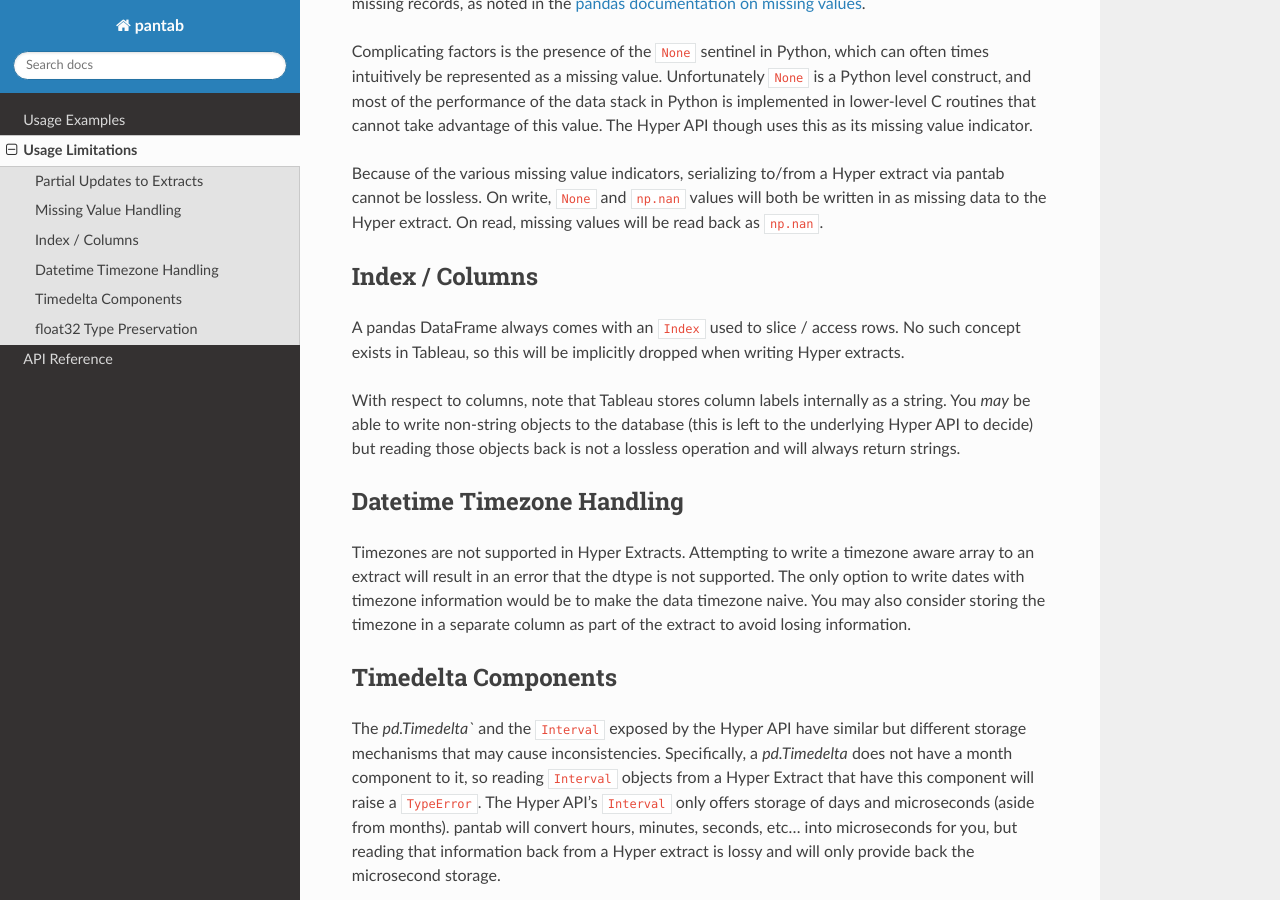
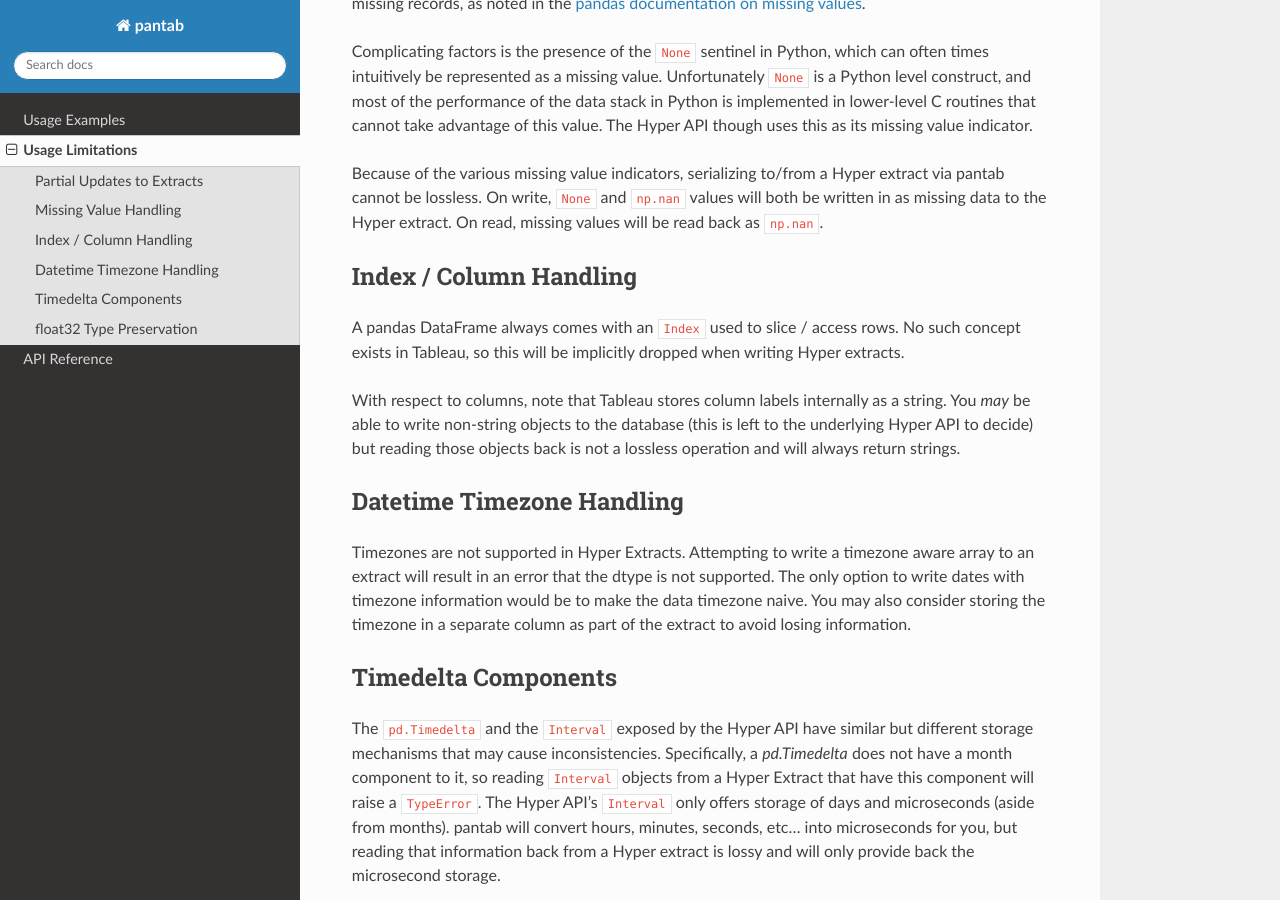
Before and after one commit to innobi/pantab, a Sphinx documentation site: the page built from doc/source/caveats.rst, in a window 1280 px wide and 900 px high, scrolled down 545 px. Built offline with Sphinx 7.4.7 and the Read the Docs theme 2.0.0, drawn with Linux system fonts in a browser that asks for light colours.

Commit message:
Doc updates

```diff
--- a/doc/source/caveats.rst
+++ b/doc/source/caveats.rst
@@ -15,8 +15,8 @@ Complicating factors is the presence of the ``None`` sentinel in Python, which c
 
 Because of the various missing value indicators, serializing to/from a Hyper extract via pantab cannot be lossless. On write, ``None`` and ``np.nan`` values will both be written in as missing data to the Hyper extract. On read, missing values will be read back as ``np.nan``.
 
-Index / Columns
----------------------
+Index / Column Handling
+-----------------------
 A pandas DataFrame always comes with an ``Index`` used to slice / access rows. No such concept exists in Tableau, so this will be implicitly dropped when writing Hyper extracts.
 
 With respect to columns, note that Tableau stores column labels internally as a string. You *may* be able to write non-string objects to the database (this is left to the underlying Hyper API to decide) but reading those objects back is not a lossless operation and will always return strings.
@@ -29,7 +29,7 @@ Timezones are not supported in Hyper Extracts. Attempting to write a timezone aw
 Timedelta Components
 --------------------
 
-The `pd.Timedelta`` and the ``Interval`` exposed by the Hyper API have similar but different storage mechanisms that may cause inconsistencies. Specifically, a `pd.Timedelta` does not have a month component to it, so reading ``Interval`` objects from a Hyper Extract that have this component will raise a ``TypeError``.  The Hyper API's ``Interval`` only offers storage of days and microseconds (aside from months). pantab will convert hours, minutes, seconds, etc... into microseconds for you, but reading that information back from a Hyper extract is lossy and will only provide back the microsecond storage.
+The ``pd.Timedelta`` and the ``Interval`` exposed by the Hyper API have similar but different storage mechanisms that may cause inconsistencies. Specifically, a `pd.Timedelta` does not have a month component to it, so reading ``Interval`` objects from a Hyper Extract that have this component will raise a ``TypeError``.  The Hyper API's ``Interval`` only offers storage of days and microseconds (aside from months). pantab will convert hours, minutes, seconds, etc... into microseconds for you, but reading that information back from a Hyper extract is lossy and will only provide back the microsecond storage.
 
 float32 Type Preservation
 -------------------------
--- a/doc/source/examples.rst
+++ b/doc/source/examples.rst
@@ -82,4 +82,4 @@ Reading and Writing Multiple Tables
 
 .. warning::
 
-   pantab currently supports on complete read and writes of a hyper extract. Partial updates are not currently implemented. See :doc:`caveats`
+   pantab currently supports only complete read and writes of a hyper extract. Partial updates are not implemented. See :doc:`caveats`
```
